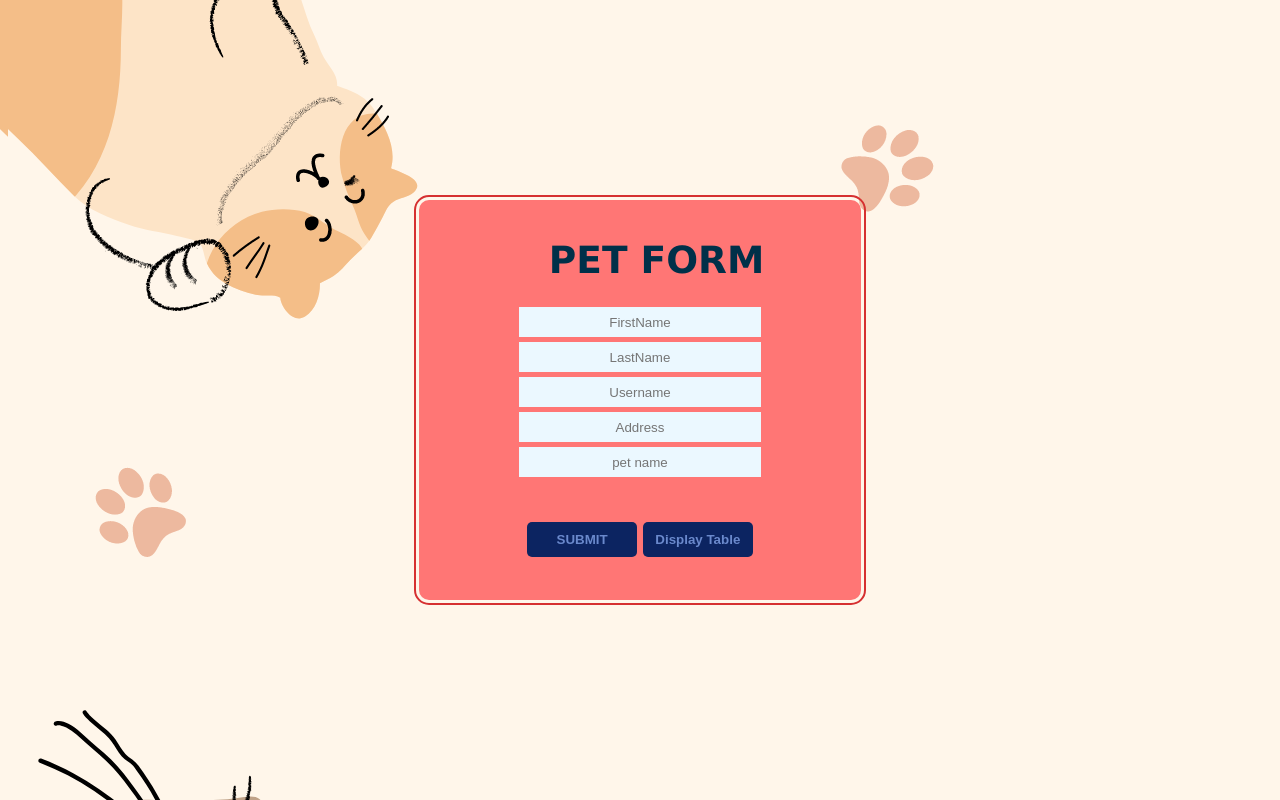
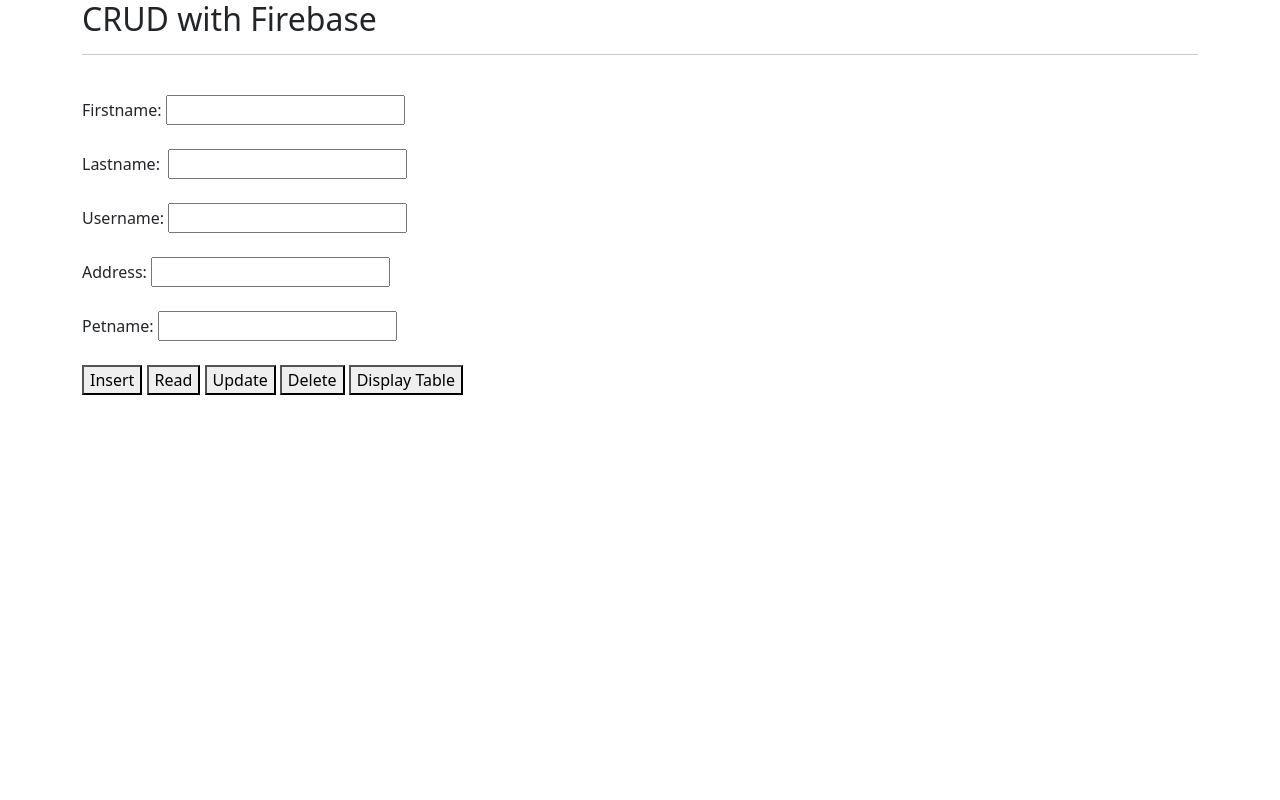
Before and after one commit to ebmedina/firebase, a plain HTML site: page index.html in a window 1280 px wide. Drawn offline with nearby package versions, Linux system fonts and the light colour scheme.

Commit message:
Update index.html

```diff
--- a/index.html
+++ b/index.html
@@ -1,263 +1,75 @@
-
 <!DOCTYPE html>
-<html lang="en" dir="ltr">
+<html lang="en">
   <head>
-    <meta charset="utf-8">
-    <title>CRUD FIREBASE DATABASE</title>
+    <meta charset="UTF-8" />
+    <meta http-equiv="X-UA-Compatible" content="IE=edge" />
+    <meta name="viewport" content="width=device-width, initial-scale=1.0" />
+    <title>CRUD with Firebase</title>
+    <link rel="stylesheet" href="style.css" />
+    <link href="https://cdn.jsdelivr.net/npm/bootstrap@5.0.2/dist/css/bootstrap.min.css" rel="stylesheet"/>
   </head>
   <body>
-    <div id="container">
 
-      <div id="title_container">
-        <span id="content">
+    <div class="container">
+      <h2>CRUD with Firebase</h2>
+      <hr />
+      <br />
 
-        </span>
-        <h2 id="sub_header"> PET FORM </h2>
+      <div class="form">
+        Firstname: <input type="text" name="firstname" id="firstname" /> <br /><br />
+        Lastname:&nbsp; <input type="text" name="lastname" id="lastname" /> <br /><br />
+        Username: <input type="text" name="username" id="username" /> <br /><br />
+        Address: <input type="text" name="address" id="address" /> <br /><br />
+        Petname: <input type="text" name="petname" id="petname" /> <br /><br />
       </div>
 
-      <div id="form_container">
-        <input placeholder="FirstName" type="text" id="firstname" required/>
-        <input placeholder="LastName" type="text" id="lastname"required/>
-        <input placeholder="Username" type="text" id="username"required/>
-        <input placeholder="Address" type="text" id="address"required/>
-        <input placeholder="pet name" type="text" id="petname"required/>
-      </div>
-
-      <div id="button_container">
-        <button id="submit" onclick="save()"> SUBMIT </button>
-
-
-      <a href="firebase.html">
+      <div class="buttons">
+        <button id="insert">Insert</button>
+        <button id="read">Read</button>
+        <button id="update">Update</button>
+        <button id="delete">Delete</button>
+        <a href="firebase.html">
           <button id="display">Display Table</button>
         </a>
       </div>
+    </div>
 
 
-      <table id="mytable" class="table table-stripe">
+      </div>
 
-      </table>
+    <script src="https://www.gstatic.com/firebasejs/8.4.2/firebase.js"></script>
 
-    </div>
+    <script src="./fireConfig.js"></script>
+
+    <script src="./myscript.js"></script>
   </body>
+</html>
 
-  <style>
-    /* https://coolors.co/003049-d62828-f77f00-fcbf49-eae2b7 */
-    html, body {
-      width: 100%;
-      height: 100%;
-      background-color: #653286;
-      background-image: url(pets.png);
+<script type="module">
+  // Import the functions you need from the SDKs you need
+  import { initializeApp } from "https://www.gstatic.com/firebasejs/9.6.11/firebase-app.js";
+  import { getDatabase, ref, set, get, child, remove, update } from "https://www.gstatic.com/firebasejs/9.6.11/firebase-database.js";
 
-      display: flex;
-      justify-content: center;
-      align-items: center;
-    }
+  // Paste the code from Firebase
+  const firebaseConfig = {
+  apiKey: "AIzaSyBWrxBEH79Qn9YPrx_Z6mefubTpW3SRL2U",
+  authDomain: "medina-crud-6795f.firebaseapp.com",
+  databaseURL: "https://medina-crud-6795f-default-rtdb.firebaseio.com",
+  projectId: "medina-crud-6795f",
+  storageBucket: "medina-crud-6795f.appspot.com",
+  messagingSenderId: "1079740106698",
+  appId: "1:1079740106698:web:7a76db16367cdce9807133"
+};
 
-    #container {
+  // Initialize Firebase
+  const app = initializeApp(firebaseConfig);
 
-      width: 35%;
-      height: 400px;
-      background-color: #ff7675;
-      border-radius: 10px;
-      outline: 2px solid #d63031;
-      outline-offset: 3px;
-      -moz-outline-radius: 10px;
-
-    }
-
-    #title_container {
-      width: 100%;
-      height: 5%;
-
-      text-align: center;
-      float: left;
-      margin: 0;
-
-      color: #0c2461;
-      text-transform: uppercase;
-      font-family: Verdana;
-      font-size: 25px;
-
-      display: flex;
-      justify-content: left;
-      align-items: center;
-      margin-top: 50px;
-      margin-bottom: 30px;
-      margin-left: 20px;
-
-      color: #003049;
-    }
+  // Get a reference to the database service
+  const db = getDatabase(app);
 
 
-    #form_container {
-      width: 100%;
-      height: 50%;
-
-      float: left;
-      margin-top: 2px;
-      padding-left: 100px;
-      padding-right: 100px;
-
-      box-sizing: border-box;
-    }
-
-    #form_container * {
-      width: 100%;
-      height: 30px;
-
-      border: none;
-      outline: none;
-
-      background-color: #EBF8FF;
-      margin: 0;
-      padding: 0;
-      text-align: center;
-
-      margin-top: 5px;
-      float: left;
-
-    }
-
-    #button_container {
-      width: 100%;
-      height: 5%;
-
-      text-align: center;
-      float: left;
-      margin-bottom: 50px;
-      margin-top: 20px;
-
-      font-family: Verdana;
-
-    }
-
-    #submit {
-      width: 25%;
-      height: 35px;
-
-      background-color: #0c2461;
-      border-radius: 5px;
-      font-weight: bold;
-      color: #6a89cc;
-      border: none;
-      outline: none;
-      cursor: pointer;
-    }
-
-    #display {
-      width: 25%;
-      height: 35px;
-
-      background-color:#0c2461;
-      border-radius: 5px;
-      font-weight: bold;
-      color: #6a89cc;
-      border: none;
-      outline: none;
-      cursor: pointer;
-    }
-
-    #update {
-      width: 25%;
-      height: 35px;
-
-      background-color: #be3636;
-      border-radius: 5px;
-      font-weight: bold;
-      color: #ffbbbb;
-      border: none;
-      outline: none;
-      cursor: pointer;
-    }
 
 
-    #content {
-      width: 105px;
-      height: 100%;
-
-      margin: 0;
-      padding: 0;
-      float: left;
-
-      color: #D62828;
-      margin-right: 5px;
-    }
-
-    .typedtext {
-      display: inline-block;
-      height: 100%;
-      margin: 0;
-      padding: 0;
-
-      display: flex;
-      justify-content: center;
-      align-items: center;
-      padding-bottom: 5px;
 
 
-    }
-
-
-  </style>
-  <script>
-    function typingEffect() {
-      const contactTexts = shuffleArray([]);
-      const typedtext = document.getElementsByClassName("typedtext")[0];
-      let removing = false;
-      let idx = char = 0;
-
-      setInterval(() => { // We define the interval of the typing speed
-
-          // If we do not reach the limit, we insert characters in the html
-          if (char < contactTexts[idx].length) typedtext.innerHTML += contactTexts[idx][char];
-
-          // 15*150ms = time before starting to remove characters
-          if (char == contactTexts[idx].length + 15) removing = true;
-
-          // Removing characters, the last one always
-          if (removing) typedtext.innerHTML = typedtext.innerHTML.substring(0, typedtext.innerHTML.length - 1);
-
-          char++; // Next character
-
-          // When there is nothing else to remove
-          if (typedtext.innerHTML.length === 0) {
-
-              // If we get to the end of the texts we start over
-              if (idx === contactTexts.length - 1) idx = 0
-              else idx++;
-
-              char = 0; // Start the next text by the first character
-              removing = false; // No more removing characters
-          }
-
-      }, 150); // Typing speed, 150 ms
-
-    }
-      typingEffect();
-      function shuffleArray(array) {
-          let currentIndex = array.length,
-              temporaryValue, randomIndex;
-
-          // While there remain elements to shuffle...
-          while (0 !== currentIndex) {
-
-              // Pick a remaining element...
-              randomIndex = Math.floor(Math.random() * currentIndex);
-              currentIndex -= 1;
-
-              // And swap it with the current element.
-              temporaryValue = array[currentIndex];
-              array[currentIndex] = array[randomIndex];
-              array[randomIndex] = temporaryValue;
-          }
-
-          return array;
-      }
   </script>
-
-
-  <script src="https://www.gstatic.com/firebasejs/8.3.1/firebase-app.js"></script>
-  <script src="https://www.gstatic.com/firebasejs/8.3.1/firebase-database.js"></script>
-  <script src="index.js"></script>
-
-</html>
```
